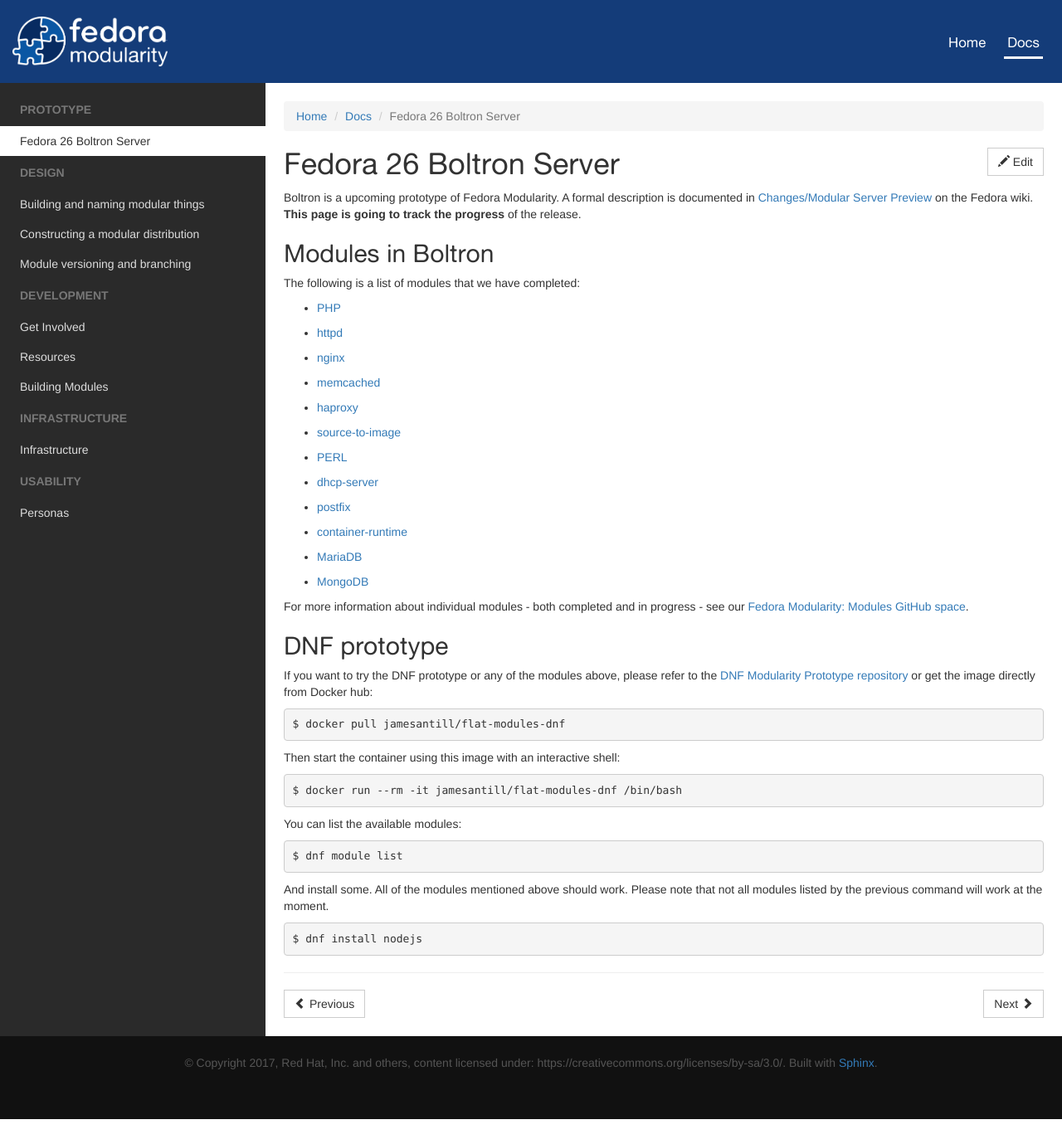
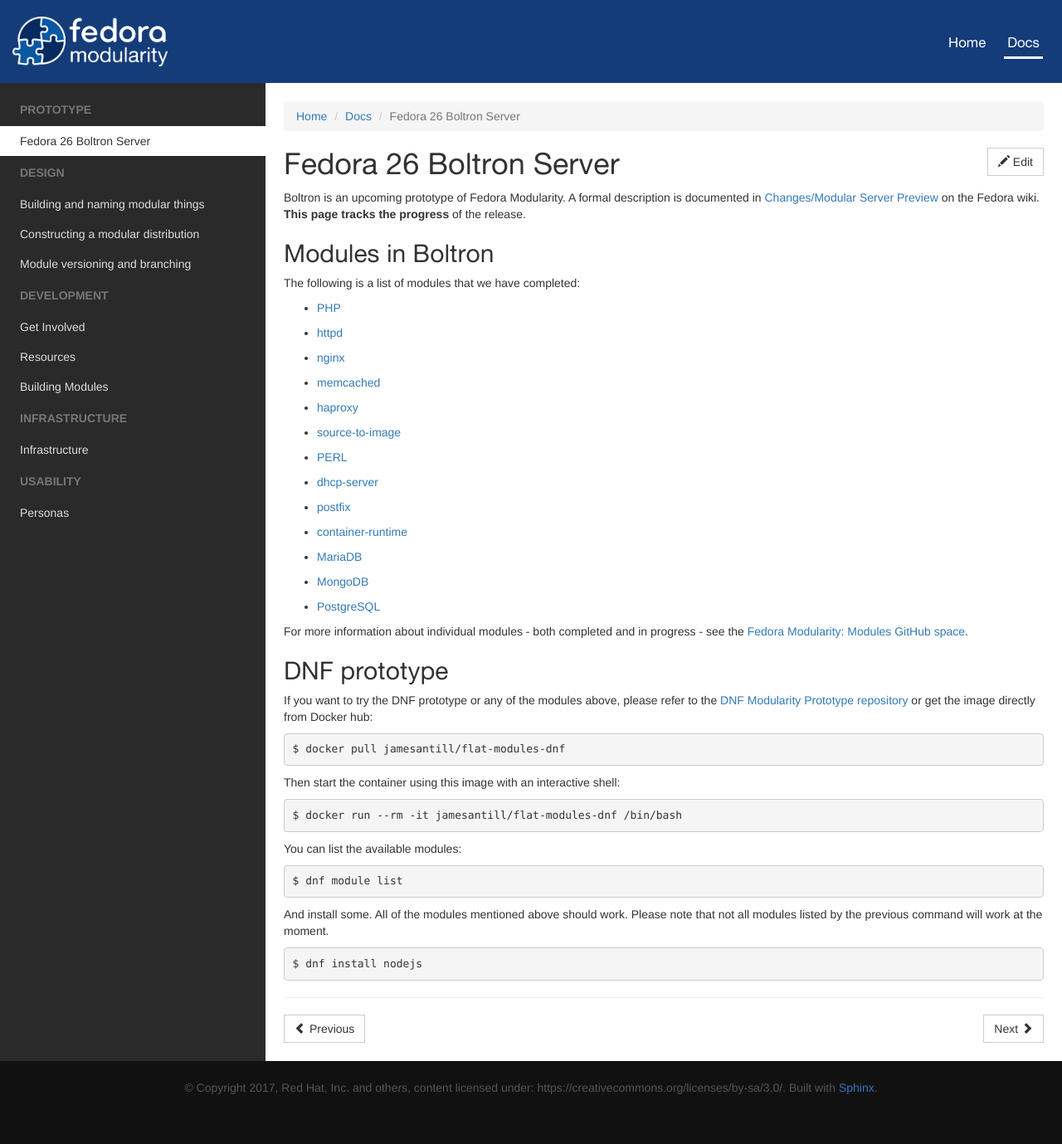
Before and after one commit to gbraad/fedora-modularity, a Sphinx documentation site: the page built from source/prototype/boltron.rst, in a window 1280 px wide. Shown: the whole page at 83% size. Built offline with Sphinx 7.4.7, drawn with Linux system fonts in a browser that asks for light colours; before the commit the page ends 1349 px from its top, so only the background shows below that.

Commit message:
cosmetic changes on the Boltron page

```diff
--- a/source/_themes/modularity/index.html
+++ b/source/_themes/modularity/index.html
@@ -97,7 +97,7 @@
           </div>
         </div>
 
-        <p> Modularity separates the HW part (<strong>Base Runtime</strong>) of the application part (<strong>Modules</strong>). Different modules can have different goals like specific <strong>version</strong>, <strong>stability</strong>, or <strong>following upstream</strong>.</p>
+        <p> Modularity separates the hardware side (<strong>Base Runtime</strong>) from the application side (<strong>Modules</strong>). Different modules can have different goals like a specific <strong>version</strong>, <strong>stability</strong>, or closely <strong>following upstream</strong>.</p>
       </div>
     </div>
 
--- a/source/prototype/boltron.rst
+++ b/source/prototype/boltron.rst
@@ -1,7 +1,7 @@
 Fedora 26 Boltron Server
 ========================
 
-Boltron is a upcoming prototype of Fedora Modularity. A formal description is documented in `Changes/Modular Server Preview <https://fedoraproject.org/wiki/Changes/Modular_Server_Preview>`__ on the Fedora wiki. **This page is going to track the progress** of the release.
+Boltron is an upcoming prototype of Fedora Modularity. A formal description is documented in `Changes/Modular Server Preview <https://fedoraproject.org/wiki/Changes/Modular_Server_Preview>`__ on the Fedora wiki. **This page tracks the progress** of the release.
 
 
 Modules in Boltron
@@ -21,9 +21,10 @@
 - `container-runtime <https://github.com/modularity-modules/container-runtime>`__
 - `MariaDB <https://github.com/modularity-modules/mariadb>`__
 - `MongoDB <https://github.com/modularity-modules/mongodb>`__
+- `PostgreSQL <https://github.com/modularity-modules/postgresql>`__
 
 
-For more information about individual modules - both completed and in progress - see our `Fedora Modularity: Modules GitHub space <https://github.com/modularity-modules>`__.
+For more information about individual modules - both completed and in progress - see the `Fedora Modularity: Modules GitHub space <https://github.com/modularity-modules>`__.
 
 DNF prototype
 -------------
```
